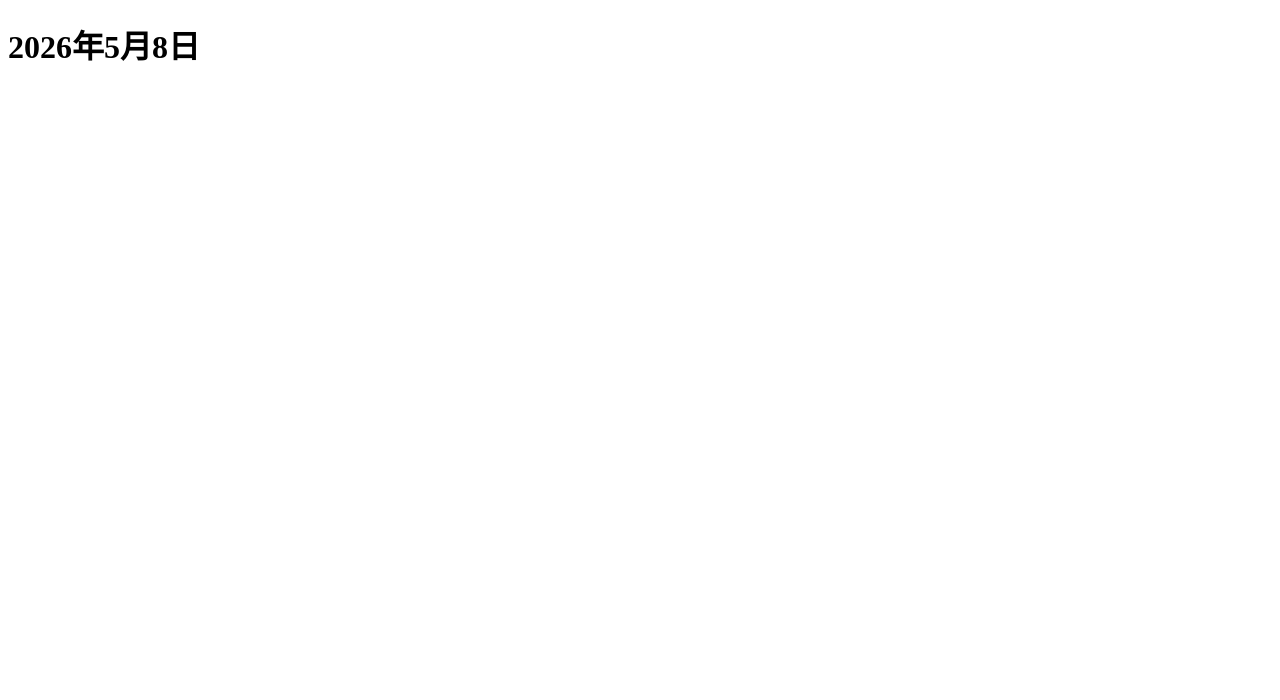
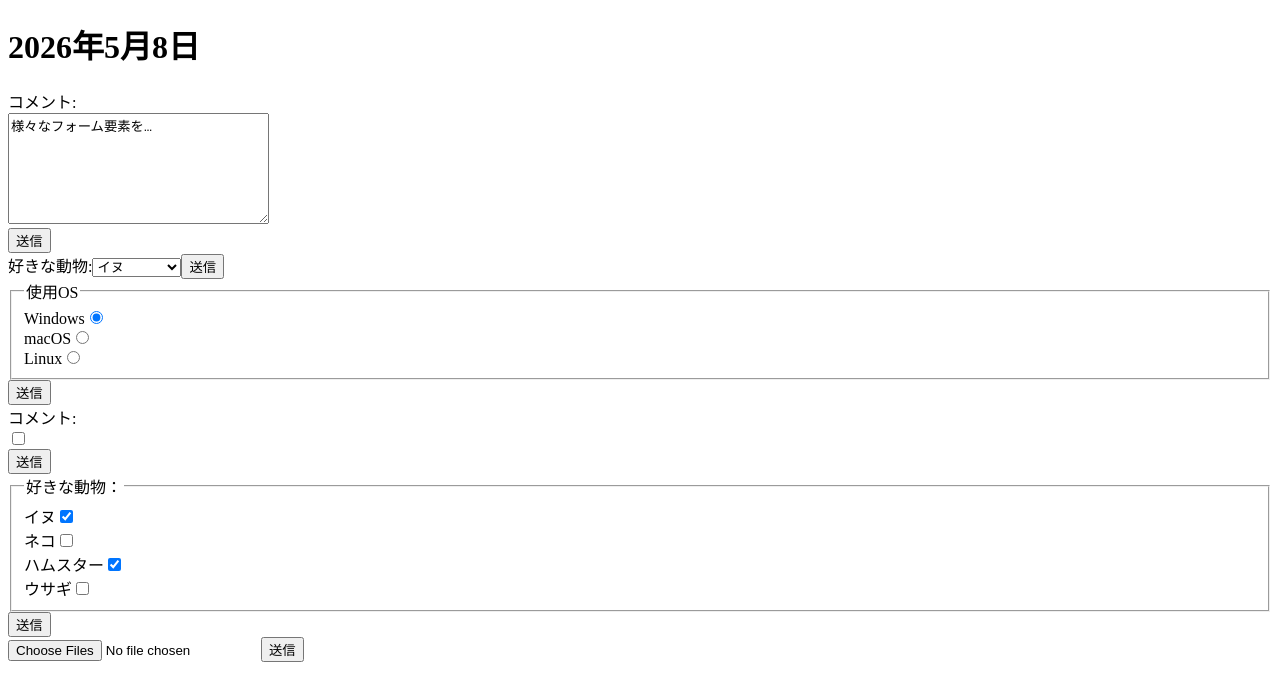
Before and after one commit to yoshida9029/react_study, a React (Vite) app in the folder vite-project/: page / in a window 1280 px wide. Shown: the top 700 px of the page. Built offline with nearby package versions, Linux system fonts and the light colour scheme.

Commit message:
chapter4_P181まで

```diff
--- a/vite-project/src/App.jsx
+++ b/vite-project/src/App.jsx
@@ -1,9 +1,25 @@
+import { useState } from 'react'
 import './App.css'
+import FormSelect from './compornents/FormSelect'
+import Formtextarea from './compornents/FormTextarea'
+import FormtRadio from './compornents/FormRadio'
+import FormCheck from './compornents/FormCheck'
+import FormCheckMulti from './compornents/FormCheckMulti'
+import FormFile from './compornents/FormFile'
+
 
 function App() {
+  const [count, setCount] = useState(0)
+
   return (
     <>
     <h1>2026年5月8日</h1>
+    <Formtextarea />
+    <FormSelect />
+    <FormtRadio />
+    <FormCheck />
+    <FormCheckMulti />
+    <FormFile />
     </>
   )
 }
--- /dev/null
+++ b/vite-project/src/compornents/FormCheck.jsx
@@ -0,0 +1,32 @@
+import { useState } from "react";
+
+
+export default function FormCheck(){
+
+    const [form , setForm] = useState({
+        comment:`様々なフォーム要素を…`
+    });
+
+    const handleForm = e =>{
+        setForm({
+            ...form,
+            [e.target.name]: e.target.value
+        });
+    };
+
+    const show = () =>{
+        console.log(`同意確認:${form.agreement ? '同意' : '反対'}`);
+    };
+
+    return(
+        <form>
+            <label htmlFor="agreement">コメント:</label>
+            <br />
+            <input name="checkbox" id="agreement" type="checkbox"
+            checked={form.agreement} onChange={handleForm}></input>
+            <br />
+            <button tipe="button" onClick={show}>
+            送信</button>
+        </form>
+    );
+}
--- /dev/null
+++ b/vite-project/src/compornents/FormCheckMulti.jsx
@@ -0,0 +1,62 @@
+import { useState } from "react";
+
+
+export default function FormCheckMulti(){
+
+    const [form , setForm] = useState({
+        animal:['dog' , 'hamster']
+    });
+
+    const handleForm = e =>{
+        const fa = [...form.animal];
+
+        if(e.target.checked){
+            fa.push(e.target.value);
+        }else{
+            fa.splice(fa.indexOf(e.target.value), 1);
+        }
+
+        setForm({
+            ...form,
+            [e.target.name]:fa
+        });
+    };
+
+    const show = () =>{
+        console.log(`好きな動物:${form.animal}`);
+    };
+
+    return(
+        <form>
+            <fieldset>
+                <legend>好きな動物：</legend>
+                <label htmlFor="animal_dog">イヌ</label>
+                <input type="checkbox" name="animal"
+                id="animal_dog" value="dog" checked={form.animal.includes('dog')}
+                onChange={handleForm}/>
+                <br />
+
+                <label htmlFor="animal_cat">ネコ</label>
+                <input type="checkbox" name="animal"
+                id="animal_cat" value="cat" checked={form.animal.includes('cat')}
+                onChange={handleForm}/>
+                <br />
+
+                <label htmlFor="animal_hamster">ハムスター</label>
+                <input type="checkbox" name="animal"
+                id="animal_hamster" value="hamster" checked={form.animal.includes('hamster')}
+                onChange={handleForm}/>
+                <br />
+
+                <label htmlFor="animal_rabbit">ウサギ</label>
+                <input type="checkbox" name="animal"
+                id="animal_rabbit" value="rabbit" checked={form.animal.includes('rabbit')}
+                onChange={handleForm}/>
+                <br />
+
+            </fieldset>
+            <button tipe="button" onClick={show}>
+            送信</button>
+        </form>
+    );
+}
--- /dev/null
+++ b/vite-project/src/compornents/FormFile.jsx
@@ -0,0 +1,21 @@
+import { useRef } from "react"
+
+export default function FormFile(){
+    const file = useRef(null);
+
+    function show(){
+        const fs = file.current.files;
+
+        for(const f of fs){
+            console.log(`ファイル名：${f.name}`);
+            console.log(`種類：${f.type}`);
+            console.log(`サイズ：${Math.trunce(f.size / 1024)}KB`);
+        }
+    }
+    return(
+        <form>
+            <input type="file" ref={file} multiple  />
+            <button tipe="button" onClick={show}>送信</button>
+        </form>
+    )
+}
--- /dev/null
+++ b/vite-project/src/compornents/FormRadio.jsx
@@ -0,0 +1,46 @@
+import { useState } from "react";
+
+
+export default function FormtRadio(){
+
+    const [form , setForm] = useState({
+        os:'windows'
+    });
+
+    const handleForm = e =>{
+        setForm({
+            ...form,
+            [e.target.name]: e.target.value
+        });
+    };
+
+    const show = () =>{
+        console.log(`使用os:${form.os}`);
+    };
+
+    return(
+        <form>
+            <fieldset>
+                <legend>使用OS</legend>
+                <label htmlFor="os_win">Windows</label>
+                <input type="radio" name="os" id="os_win" value="windows"
+                checked={form.os === 'windows'} onChange={handleForm} />
+                <br />
+
+                <label htmlFor="os_win">macOS</label>
+                <input type="radio" name="os" id="os_mac" value="mac"
+                checked={form.os === 'mac'} onChange={handleForm} />
+                <br />
+
+                <label htmlFor="os_win">Linux</label>
+                <input type="radio" name="os" id="os_lin" value="linux"
+                checked={form.os === 'linux'} onChange={handleForm} />
+                <br />
+                </fieldset>
+
+
+            <button tipe="button" onClick={show}>
+            送信</button>
+        </form>
+    );
+}
--- /dev/null
+++ b/vite-project/src/compornents/FormSelect.jsx
@@ -0,0 +1,34 @@
+import { useState } from "react";
+
+
+export default function FormSelect(){
+
+    const [form , setForm] = useState({
+        animal:'dog'
+    });
+
+    const handleForm = e =>{
+        setForm({
+            ...form,
+            [e.target.name]: e.target.value
+        });
+    };
+
+    const show = () =>{
+        console.log(`好きな動物:${form.animal}`);
+    };
+
+    return(
+        <form>
+            <label htmlFor="animal">好きな動物:</label>
+                <select name="animal" id="animal" value={form.animal} onChange={handleForm}>
+                    <option value="dog">イヌ</option>
+                    <option value="cat">ネコ</option>
+                    <option value="hamster">ハムスター</option>
+                    <option value="rabbit">ウサギ</option>
+                </select>
+            <button tipe="button" onClick={show}>
+            送信</button>
+        </form>
+    );
+}
--- /dev/null
+++ b/vite-project/src/compornents/FormTextarea.jsx
@@ -0,0 +1,32 @@
+import { useState } from "react";
+
+
+export default function Formtextarea(){
+
+    const [form , setForm] = useState({
+        comment:`様々なフォーム要素を…`
+    });
+
+    const handleForm = e =>{
+        setForm({
+            ...form,
+            [e.target.name]: e.target.value
+        });
+    };
+
+    const show = () =>{
+        console.log(`コメント:${form.comment}`);
+    };
+
+    return(
+        <form>
+            <label htmlFor="comment">コメント:</label>
+            <br />
+            <textarea name="comment" id="comment" cols="30" rows="7"
+            value={form.comment} onChange={handleForm}></textarea>
+            <br />
+            <button tipe="button" onClick={show}>
+            送信</button>
+        </form>
+    );
+}
```
